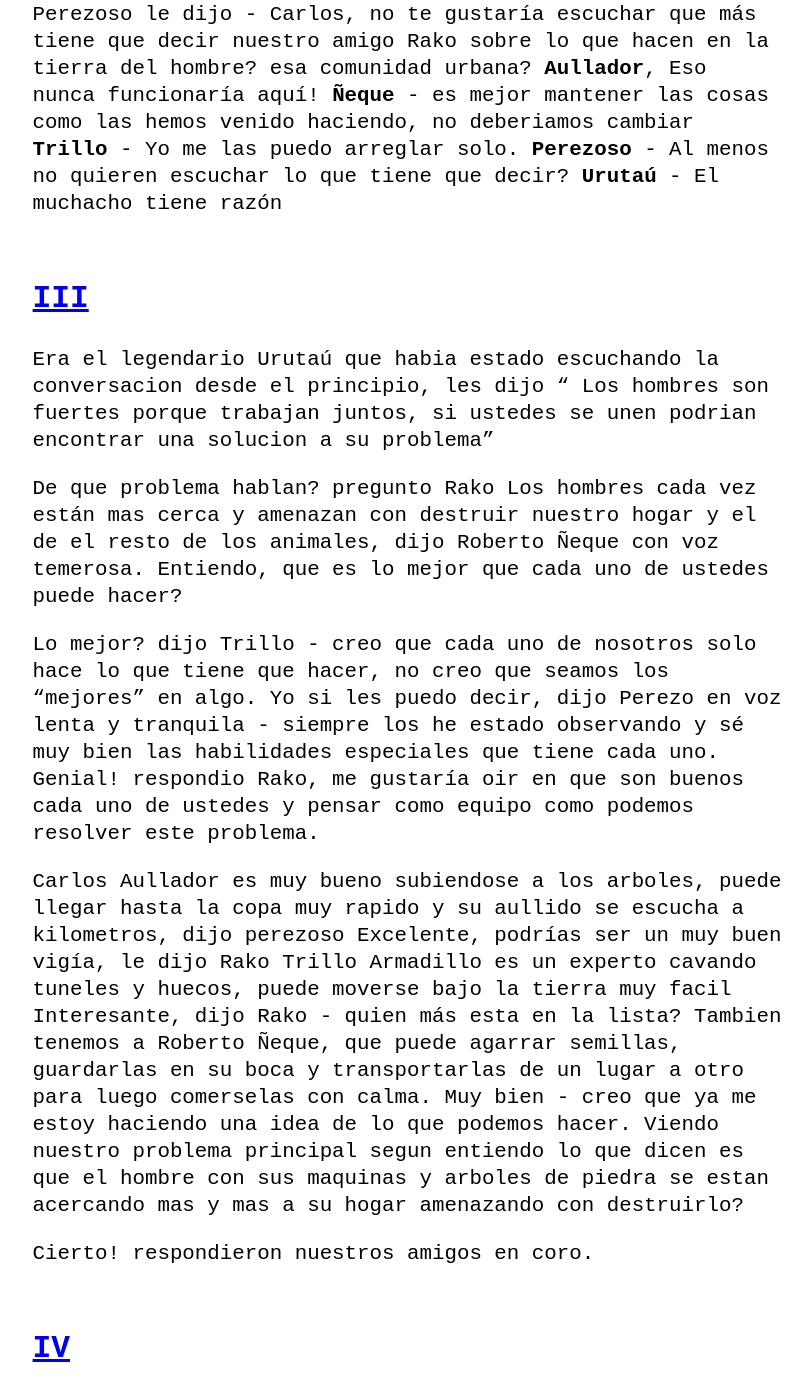
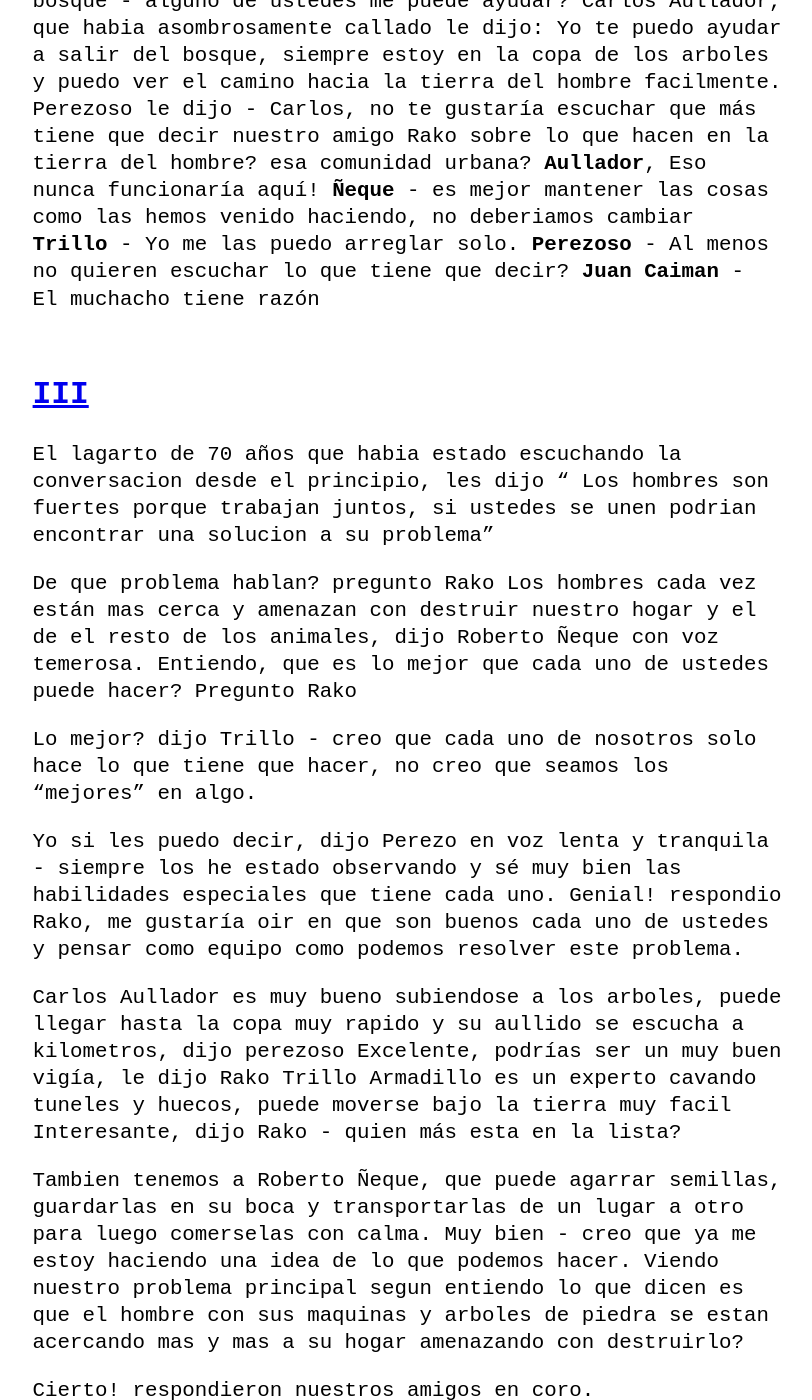
Before and after one commit to petesect18/writeups, a Jekyll site: the page built from _posts/2021-03-29-Cuentov1.0.md, in a window 1280 px wide and 1400 px high, scrolled down 2758 px. Shown: the whole window, without its empty margins (233-1045 px from the left). Built offline with Jekyll 4.4.1, drawn with Linux system fonts in a browser that asks for light colours; some of the changed text lies outside the part shown.

Commit message:
Update 2021-03-29-Cuentov1.0.md

```diff
--- a/_posts/2021-03-29-Cuentov1.0.md
+++ b/_posts/2021-03-29-Cuentov1.0.md
@@ -43,17 +45,18 @@ Perezoso le dijo - Carlos, no te gustaría escuchar que más tiene que decir nue
 **Ñeque** - es mejor mantener las cosas como las hemos venido haciendo, no deberiamos cambiar
 **Trillo** - Yo me las puedo arreglar solo.
 **Perezoso** - Al menos no quieren escuchar lo que tiene que decir?
-**Urutaú** - El muchacho tiene razón
+**Juan Caiman** - El muchacho tiene razón
 
 ## [III](#the-middle2)
 
-Era el legendario Urutaú que habia estado escuchando la conversacion desde el principio, les dijo " Los hombres son fuertes porque trabajan juntos, si ustedes se unen podrian encontrar una solucion a su problema"
+El lagarto de 70 años que habia estado escuchando la conversacion desde el principio, les dijo " Los hombres son fuertes porque trabajan juntos, si ustedes se unen podrian encontrar una solucion a su problema"
 
 De que problema hablan? pregunto Rako
 Los hombres cada vez están mas cerca y amenazan con destruir nuestro hogar y el de el resto de los animales, dijo Roberto Ñeque con voz temerosa.
-Entiendo, que es lo mejor que cada uno de ustedes puede hacer?
+Entiendo, que es lo mejor que cada uno de ustedes puede hacer? Pregunto Rako
 
 Lo mejor? dijo Trillo - creo que cada uno de nosotros solo hace lo que tiene que hacer, no creo que seamos los "mejores" en algo.
+
 Yo si les puedo decir, dijo Perezo en voz lenta y tranquila - siempre los he estado observando y sé muy bien las habilidades especiales que tiene cada uno.
 Genial! respondio Rako, me gustaría oir en que son buenos cada uno de ustedes y pensar como equipo como podemos resolver este problema.
 
@@ -61,6 +64,7 @@ Carlos Aullador es muy bueno subiendose a los arboles, puede llegar hasta la cop
 Excelente, podrías ser un muy buen vigía, le dijo Rako
 Trillo Armadillo es un experto cavando tuneles y huecos, puede moverse bajo la tierra muy facil
 Interesante, dijo Rako - quien más esta en la lista?
+
 Tambien tenemos a Roberto Ñeque, que puede agarrar semillas, guardarlas en su boca y transportarlas de un lugar a otro para luego comerselas con calma.
 Muy bien - creo que ya me estoy haciendo una idea de lo que podemos hacer.
 Viendo nuestro problema principal segun entiendo lo que dicen es que el hombre con sus maquinas y arboles de piedra se estan acercando mas y mas a su hogar amenazando con destruirlo?
```
Also changed, not shown: other parts of _posts/2021-03-29-Cuentov1.0.md (+5 -3 lines).
